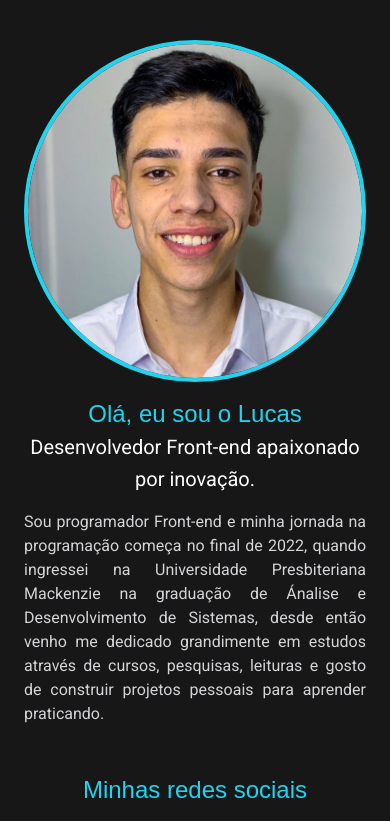
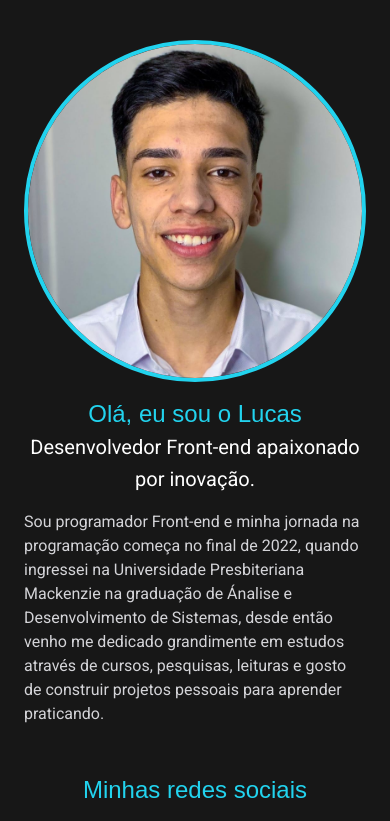
Before and after one commit to LucasfNeves/portifolio-lucas-neves-2023, a Next.js app: page / in a window 390 px wide. Shown: the top 821 px of the page. Built offline with nearby package versions, Linux system fonts and the light colour scheme; a web font is replaced by a local one.

Commit message:
responsividade

```diff
--- a/src/components/Paragraph.tsx
+++ b/src/components/Paragraph.tsx
@@ -5,7 +5,7 @@ type ParagraphProps = ComponentProps<'p'>
 export function Paragraph(props: ParagraphProps) {
   return (
     <p
-      className="font-roboto text-justify text-base text-zinc-300"
+      className="font-roboto lg:text-justify text-base text-zinc-300"
       {...props}
     />
   )
```
